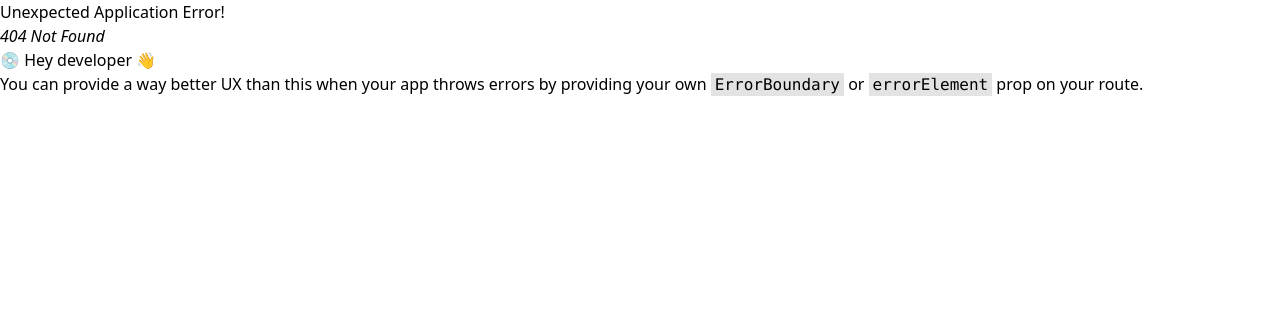
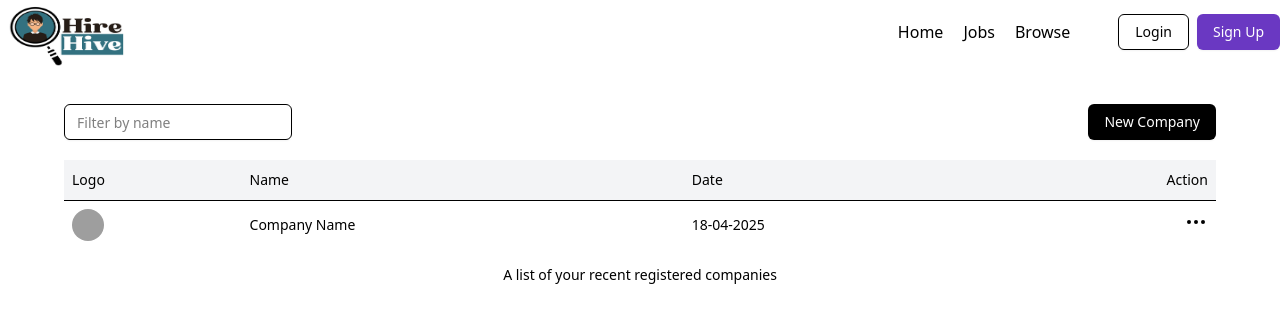
Before and after one commit to Abhi-Ptdr/Job-Portal, a React (Vite) app in the folder frontend/: page /admin/companies in a window 1280 px wide. Before the commit this address had no page. Shown: the top 322 px of the page. Built offline with nearby package versions, Linux system fonts and the light colour scheme; grey boxes are pictures that could not be loaded.

Commit message:
No home page for admin(companies) login redirected to companies page

```diff
--- a/frontend/src/components/Home.jsx
+++ b/frontend/src/components/Home.jsx
@@ -1,20 +1,30 @@
-import React from 'react'
+import React, { useEffect } from 'react'
 import Navbar from './shared/Navbar'
 import HeroSection from './HeroSection'
 import CategoryCarousel from './CategoryCarousel'
 import LatestJobs from './LatestJobs'
 import Footer from './shared/Footer'
 import useGetAllJobs from '@/hooks/useGetAllJobs'
+import { useSelector } from 'react-redux'
+import { useNavigate } from 'react-router-dom'
 
 function Home() {
   useGetAllJobs();
+  const { user } = useSelector(store => store.auth);
+  const navigate = useNavigate();
+  useEffect(() => {
+    if (user?.role === 'recruiter') {
+      navigate('/admin/companies');
+    }
+  }, []);
+
   return (
     <div>
-      <Navbar/>
-      <HeroSection/>
-      <CategoryCarousel/>
-      <LatestJobs/>
-      <Footer/>
+      <Navbar />
+      <HeroSection />
+      <CategoryCarousel />
+      <LatestJobs />
+      <Footer />
     </div>
   )
 }
--- /dev/null
+++ b/frontend/src/components/admin/Companies.jsx
@@ -0,0 +1,24 @@
+import React from 'react'
+import Navbar from '../shared/Navbar'
+import { Input } from '../ui/input'
+import { Button } from '../ui/button'
+import CompaniesTable from './CompaniesTable'
+import { useNavigate } from 'react-router-dom'
+
+function Companies() {
+    const navigate = useNavigate();
+  return (
+    <div>
+      <Navbar/>
+        <div className='max-w-6xl mx-auto my-10'>
+            <div className="flex item-center justify-between my-5">
+                <Input className='w-fit' placeholder='Filter by name'/>
+                <Button onClick={() => navigate('/admin/companies/create')} className='bg-black text-white'>New Company</Button>
+            </div>
+            <CompaniesTable/>
+        </div>
+    </div>
+  )
+}
+
+export default Companies
--- /dev/null
+++ b/frontend/src/components/admin/CompaniesTable.jsx
@@ -0,0 +1,47 @@
+import React from 'react'
+import { Table, TableBody, TableCaption, TableCell, TableHead, TableHeader, TableRow } from '../ui/table'
+import { Avatar, AvatarImage } from '../ui/avatar'
+import { Edit2, MoreHorizontal } from 'lucide-react'
+import { Popover, PopoverContent, PopoverTrigger } from '../ui/popover'
+
+function CompaniesTable() {
+    return (
+        <div>
+            <Table>
+                <TableCaption>A list of your recent registered companies</TableCaption>
+                <TableHeader className='bg-gray-100'>
+                    <TableRow>
+                        <TableHead>Logo</TableHead>
+                        <TableHead>Name</TableHead>
+                        <TableHead>Date</TableHead>
+                        <TableHead className='text-right'>Action</TableHead>
+                    </TableRow>
+                </TableHeader>
+                <TableBody>
+                    <TableCell>
+                        <Avatar>
+                            <AvatarImage src="https://www.shutterstock.com/image-vector/circle-line-simple-design-logo-600nw-2174926871.jpg" />
+                        </Avatar>
+                    </TableCell>
+                    <TableCell> Company Name </TableCell>
+                    <TableCell> 18-04-2025 </TableCell>
+                    <TableCell className='text-right'>
+                        <Popover>
+                            <PopoverTrigger>
+                                <MoreHorizontal className='cursor-pointer'/>
+                            </PopoverTrigger>
+                            <PopoverContent className="w-25 bg-white">
+                                <div className='flex item-center gap-2 w-fit cursor-pointer'>
+                                    <Edit2 className='w-4'/>
+                                    <span>Edit</span>
+                                </div>
+                            </PopoverContent>
+                        </Popover>
+                    </TableCell>
+                </TableBody>
+            </Table>
+        </div>
+    )
+}
+
+export default CompaniesTable
```
Also changed, not shown: frontend/src/App.jsx (+12 -0 lines).
